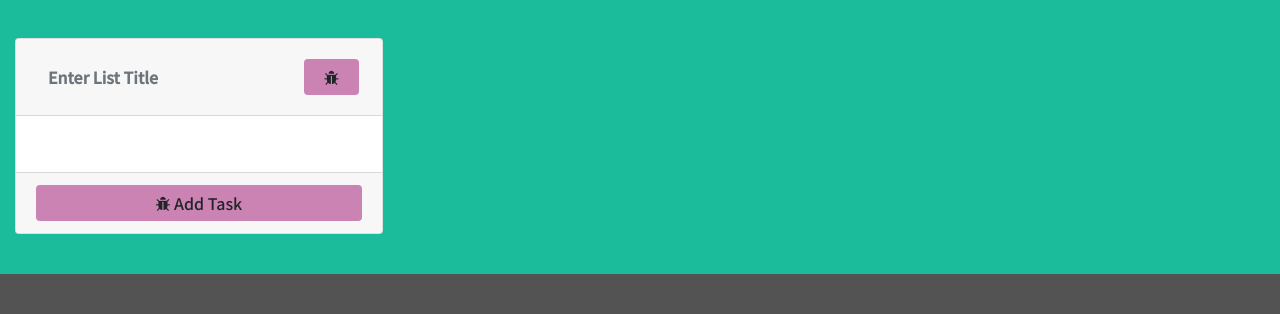
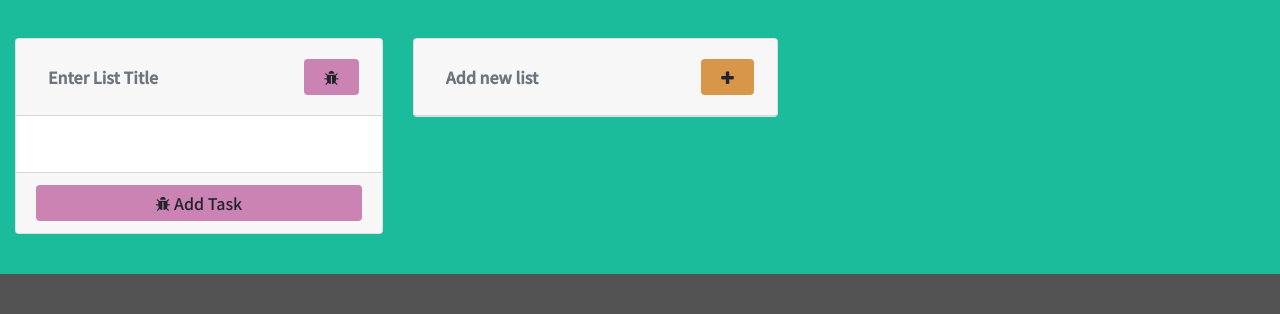
Before and after one commit to jtannerist/Tasklist, a plain HTML site: page index.html in a window 1280 px wide. Shown: the part 58-372 px from the top of the page. Drawn offline with nearby package versions, Linux system fonts and the light colour scheme.

Commit message:
Add new list

```diff
--- a/index.html
+++ b/index.html
@@ -120,6 +120,23 @@
 
   </div>
   </div>
+
+  <!-- START Add new list -->
+
+  <div class="card-deck mx-auto my-sm-3">
+  <div class="card my-4">
+    <div class="card-header">
+      <div class="form-horizontal">
+      <form class="form-inline ">
+      <input id="newListFormInput" class="form-control mr-sm-4 col-sm-9" type="text" placeholder="Add new list">
+            <button id="addNewListBtn" type="button" class="btn my-2 col-sm-2" data-toggle="modal" data-target="#"><i class="fa fa-plus"></i></button>
+  </form>
+</div>
+    </div>
+  </div>
+  </div>
+  </div>
+  <!-- END add new list -->
 
 
   <!-- END card Deck -->
--- a/style.css
+++ b/style.css
@@ -25,7 +25,7 @@
 }
 
 #search {
-  background: rgb(182, 216, 155);
+  background: #b4c93f;
   border: solid 1px lightgrey;
   cursor: pointer;
 }
@@ -88,6 +88,23 @@
 
 .btn.trash {
   background: rgb(158, 155, 155);
+  border: none;
+}
+
+#newListFormInput {
+  text-align: left;
+  border: none;
+  color: rgb(83, 83, 83);
+  border-radius: 0;
+  box-shadow: none;
+  -webkit-box-shadow: none;
+  background-color: rgba(0, 0, 0, 0) !important;
+  /* text-transform: uppercase; */
+  font-weight: bold;
+}
+
+#addNewListBtn {
+  background: rgba(209, 126, 30, 0.795);
   border: none;
 }
 
```
